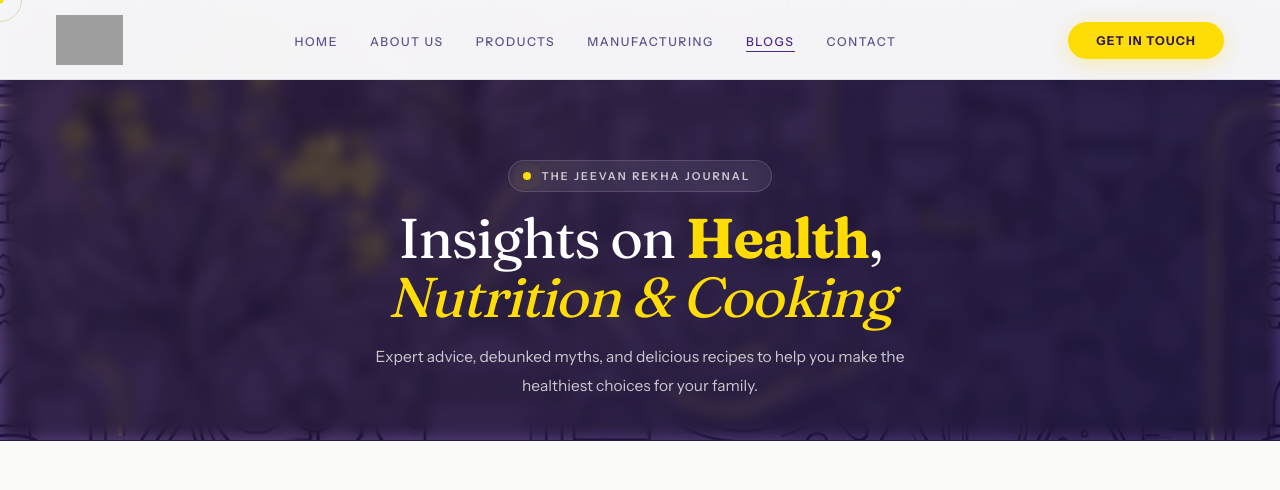
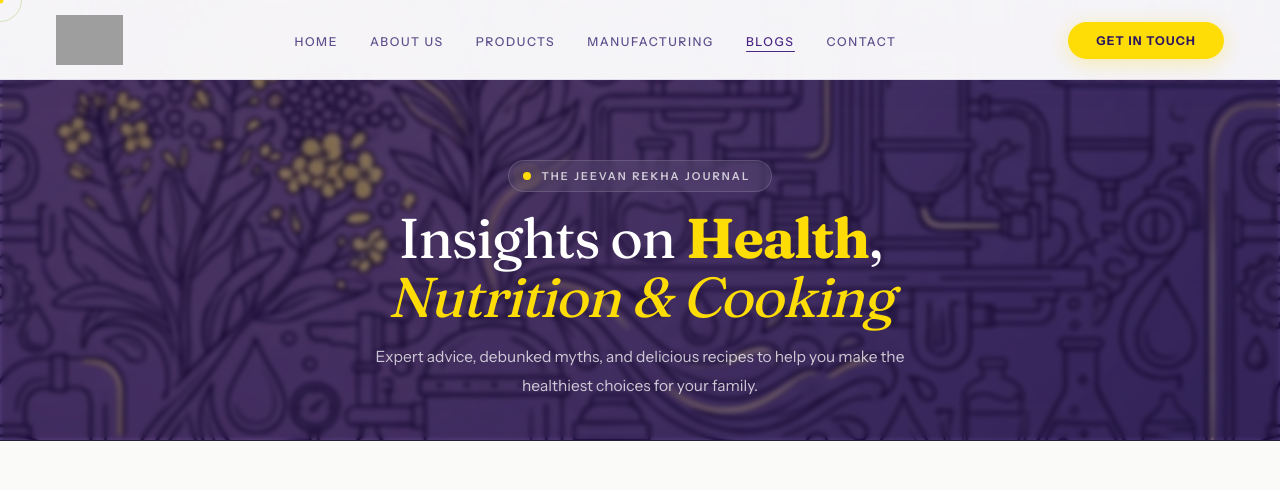
Before and after one commit to genaiwebsites/jeevanrekha, a Next.js app: page /blogs in a window 1280 px wide. Shown: the top 490 px of the page. Built offline with nearby package versions, Linux system fonts and the light colour scheme; grey boxes are pictures that could not be loaded.

Commit message:
style(blogs): soften glassmorphism blur and increase brightness for better illustration visibility

```diff
--- a/src/app/blogs/page.tsx
+++ b/src/app/blogs/page.tsx
@@ -27,8 +27,8 @@ export default function Blogs() {
         <div style={{
           position: 'absolute',
           inset: 0,
-          backdropFilter: 'blur(8px) brightness(0.48)',
-          backgroundColor: 'rgba(45, 22, 96, 0.15)',
+          backdropFilter: 'blur(2.5px) brightness(0.65)',
+          backgroundColor: 'rgba(45, 22, 96, 0.22)',
           zIndex: 2
         }}></div>
 
```
